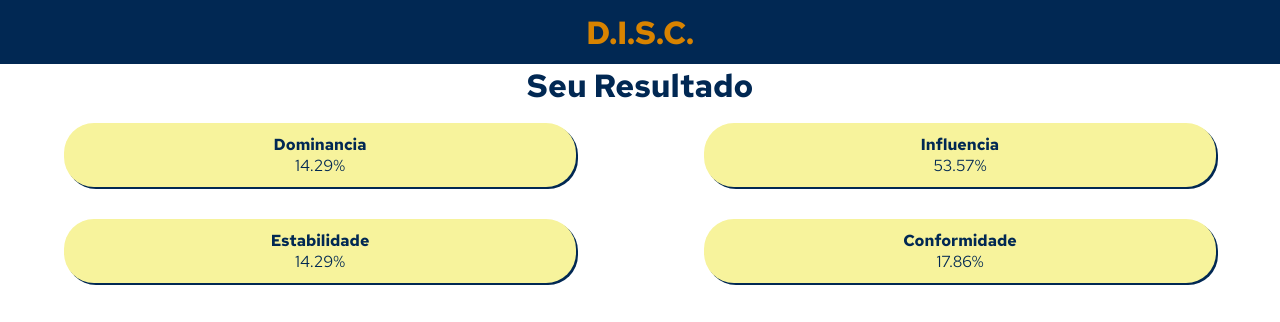
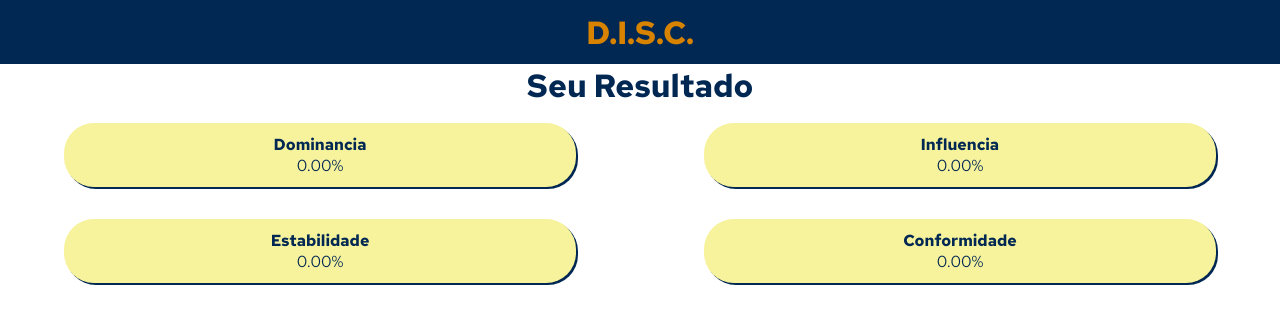
Before and after one commit to daniel-trindade/DISC-TEST, an Angular app: page /resultado in a window 1280 px wide. Shown: the top 322 px of the page. Built offline with nearby package versions, Linux system fonts and the light colour scheme.

Commit message:
quase pronto

```diff
--- a/src/app/pages/result-page/result-page.component.ts
+++ b/src/app/pages/result-page/result-page.component.ts
@@ -1,22 +1,39 @@
-import { Component, Input } from '@angular/core';
+import { Component } from "@angular/core";
+import { Router } from "@angular/router";
 
 @Component({
-  selector: 'app-result-page',
+  selector: "app-result-page",
   standalone: true,
   imports: [],
-  templateUrl: './result-page.component.html',
-  styleUrl: './result-page.component.scss'
+  templateUrl: "./result-page.component.html",
+  styleUrl: "./result-page.component.scss",
 })
 export class ResultPageComponent {
-  @Input() dominance: number = 4;
-  @Input() influence: number = 15;
-  @Input() steadness: number = 4;
-  @Input() conscientiousness: number = 5;
+  constructor(private router: Router) {}
 
-  //PERCENTIL VALUES
-  dom = ((this.dominance*100)/28).toFixed(2)
-  inf = ((this.influence*100)/28).toFixed(2)
-  ste = ((this.steadness*100)/28).toFixed(2)
-  con = ((this.conscientiousness*100)/28).toFixed(2)
+  dominance: number = 0;
+  influence: number = 0;
+  steadness: number = 0;
+  conscientiousness: number = 0;
+  dom: string = "";
+  inf: string = "";
+  ste: string = "";
+  con: string = "";
 
+  ngOnInit() {
+    const navigation = this.router.getCurrentNavigation();
+    if (navigation?.extras.state) {
+      console.log('entrou', navigation)
+      this.dominance = navigation.extras.state["dominance"];
+      this.influence = navigation.extras.state["influence"];
+      this.steadness = navigation.extras.state["steadness"];
+      this.conscientiousness = navigation.extras.state["conscientiousness"];
+    }
+
+    //PERCENTIL VALUES
+    this.dom = ((this.dominance * 100) / 28).toFixed(2);
+    this.inf = ((this.influence * 100) / 28).toFixed(2);
+    this.ste = ((this.steadness * 100) / 28).toFixed(2);
+    this.con = ((this.conscientiousness * 100) / 28).toFixed(2);
+  }
 }
--- a/src/app/pages/test/test.component.ts
+++ b/src/app/pages/test/test.component.ts
@@ -5,6 +5,7 @@ import { ProgressBarComponent } from "../../components/progress-bar/progress-bar
 import { HttpClientModule } from "@angular/common/http";
 import { CommonModule } from "@angular/common";
 import { DataService } from "../../data.service";
+import { Router } from "@angular/router";
 
 @Component({
   selector: "app-test",
@@ -20,7 +21,10 @@ import { DataService } from "../../data.service";
   providers: [DataService],
 })
 export class TestComponent {
-  constructor(private dataService: DataService) {}
+  constructor(
+    private dataService: DataService,
+    private router: Router
+  ) {}
 
   data: any;
   questionBlock: number = 1;
@@ -131,9 +135,17 @@ export class TestComponent {
           d++;
         }
       }
-      console.log(a, " -- ", b, " -- ", c, " -- ", d);
+      console.log(a, " -- ", b, " -- ", c, " -- ", d)
 
-      window.location.href = "/resultado";
+      this.router.navigate(['/resultado'], {
+        state: {
+          dominance: a,
+          influence: b,
+          steadness: c,
+          conscientiousness: d
+        }
+      });
+
     } else {
       console.log("escolha uma opção");
     }
```
